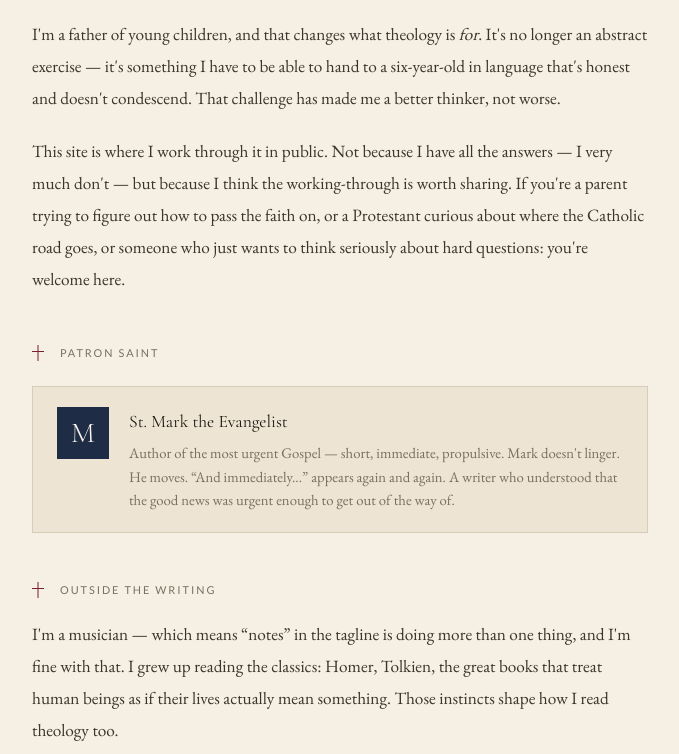
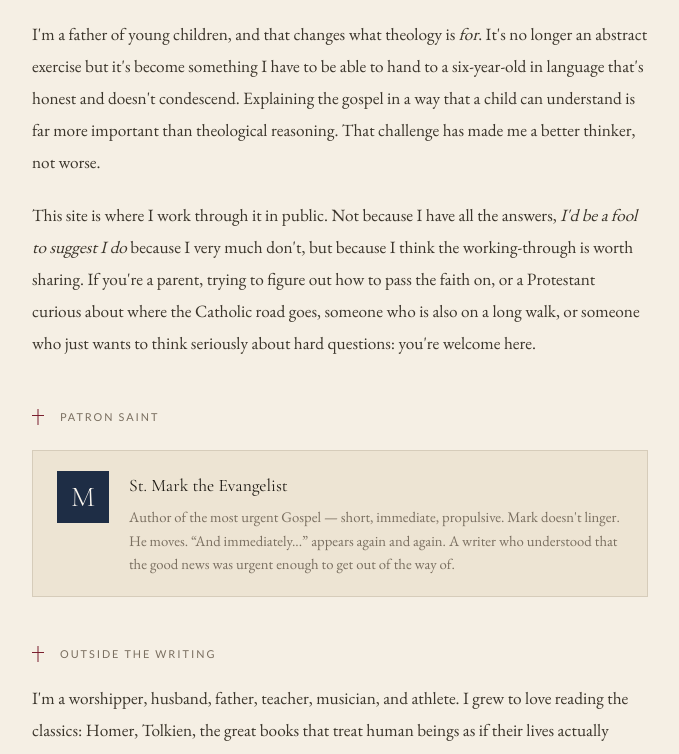
Before and after one commit to mrdekraker/mrdekraker, a Next.js app: page /about in a window 1280 px wide. Shown: the part 1340-2094 px from the top of the page, without its empty margins (300-979 px from the left). Built offline with nearby package versions, Linux system fonts and the light colour scheme.

Commit message:
editing My Story

```diff
--- a/src/app/about/page.tsx
+++ b/src/app/about/page.tsx
@@ -243,10 +243,12 @@ export default function AboutPage() {
             marginBottom: "1.3rem",
           }}>
           I&apos;m a father of young children, and that changes what theology is{" "}
-          <em>for</em>. It&apos;s no longer an abstract exercise — it&apos;s
-          something I have to be able to hand to a six-year-old in language
-          that&apos;s honest and doesn&apos;t condescend. That challenge has
-          made me a better thinker, not worse.
+          <em>for</em>. It&apos;s no longer an abstract exercise but it&apos;s
+          become something I have to be able to hand to a six-year-old in
+          language that&apos;s honest and doesn&apos;t condescend. Explaining
+          the gospel in a way that a child can understand is far more important
+          than theological reasoning. That challenge has made me a better
+          thinker, not worse.
         </p>
 
         <p
@@ -257,10 +259,11 @@ export default function AboutPage() {
             marginBottom: "1.3rem",
           }}>
           This site is where I work through it in public. Not because I have all
-          the answers — I very much don&apos;t — but because I think the
-          working-through is worth sharing. If you&apos;re a parent trying to
-          figure out how to pass the faith on, or a Protestant curious about
-          where the Catholic road goes, or someone who just wants to think
+          the answers, <em>I&apos;d be a fool to suggest I do</em> because I
+          very much don&apos;t, but because I think the working-through is worth
+          sharing. If you&apos;re a parent, trying to figure out how to pass the
+          faith on, or a Protestant curious about where the Catholic road goes,
+          someone who is also on a long walk, or someone who just wants to think
           seriously about hard questions: you&apos;re welcome here.
         </p>
 
@@ -335,11 +338,11 @@ export default function AboutPage() {
             color: "var(--ink-soft)",
             marginBottom: "1.3rem",
           }}>
-          I&apos;m a musician — which means &ldquo;notes&rdquo; in the tagline
-          is doing more than one thing, and I&apos;m fine with that. I grew up
-          reading the classics: Homer, Tolkien, the great books that treat human
-          beings as if their lives actually mean something. Those instincts
-          shape how I read theology too.
+          I&apos;m a worshipper, husband, father, teacher, musician, and
+          athlete. I grew to love reading the classics: Homer, Tolkien, the
+          great books that treat human beings as if their lives actually mean
+          something, to glean wisdom from the voices in a long conversation I
+          wanted to join. That&apos;s how I read theology too.
         </p>
 
         {/* Interest tags */}
```
